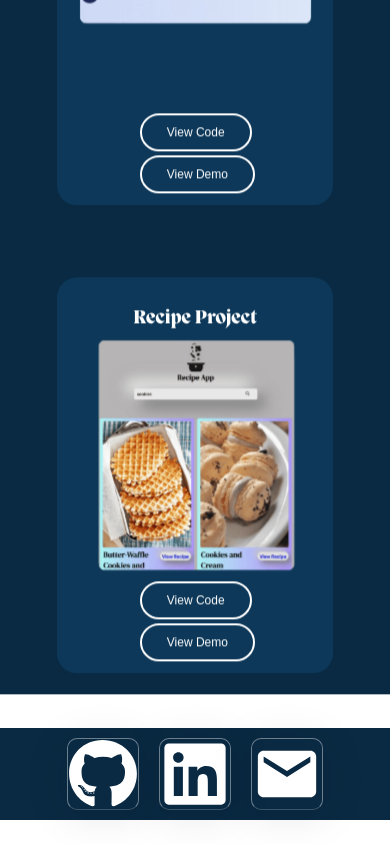
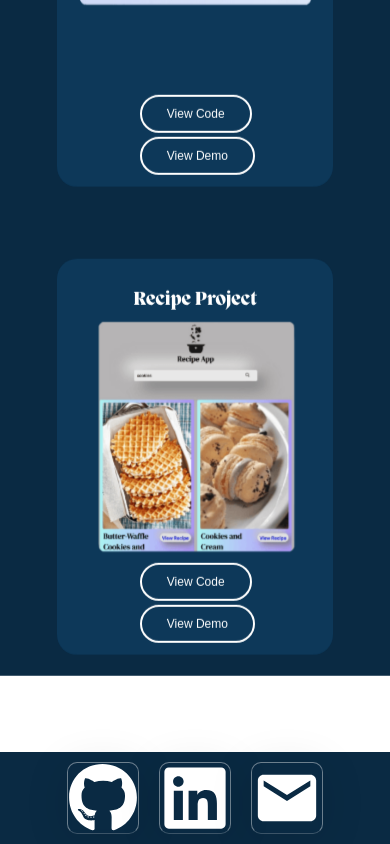
Before and after one commit to Xmuhia/Portfolio, a React (Vite) app in the folder client/: page / in a window 390 px wide. Shown: the part 2315-3159 px from the top of the page. Before the commit the page ends 3135 px from the top, so only its background shows below. Built offline with nearby package versions, Linux system fonts and the light colour scheme.

Commit message:
Updating Media Queries

```diff
--- a/client/src/index.css
+++ b/client/src/index.css
@@ -527,7 +527,7 @@ ul li {
     }
 
     #contacts-box {
-      transform: translateY(28em);
+      transform: translateY(30em);
     }
 
     .title-skills h1 {
@@ -539,11 +539,11 @@ ul li {
     }
 
    .project-cards {
-      transform: translateY(14%);
+      transform: translateY(13%);
     }
 
     .project-container {
-      height: 230%;
+      height: 250%;
     }
 }
 
```
